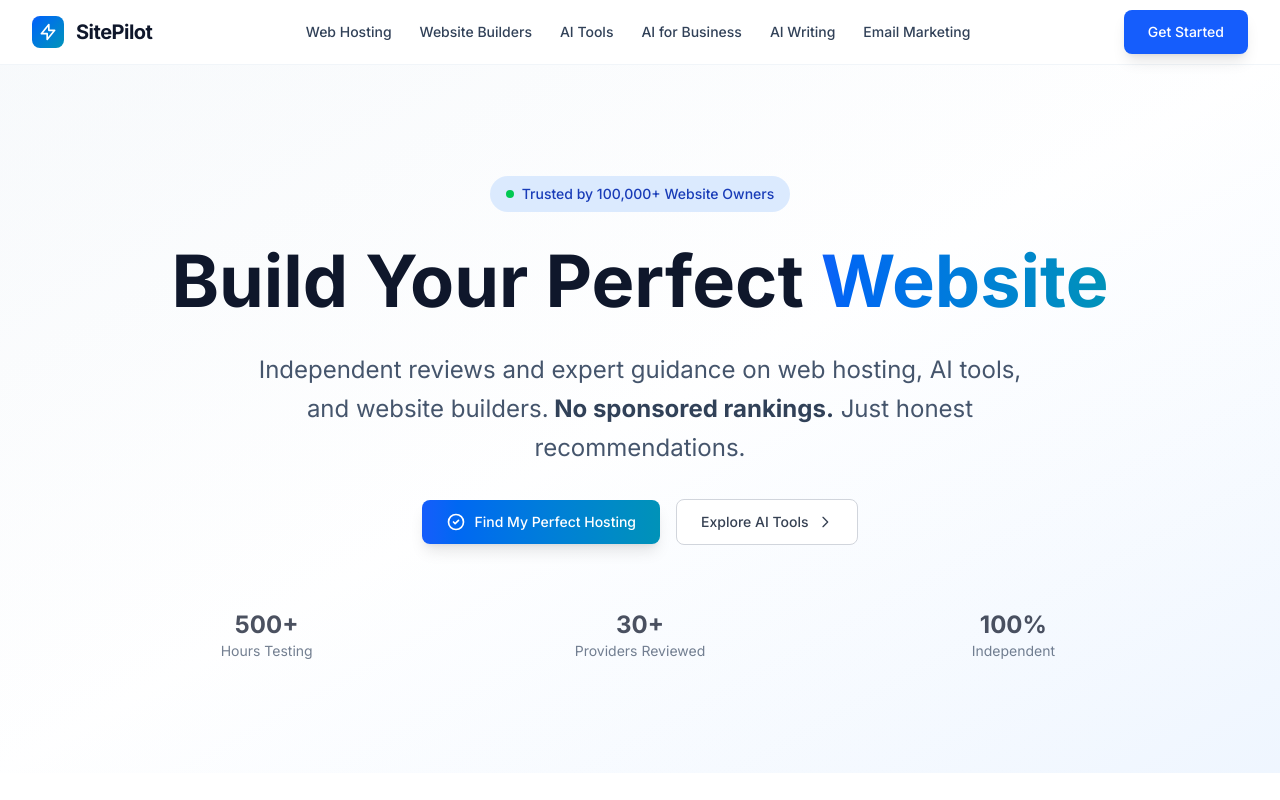
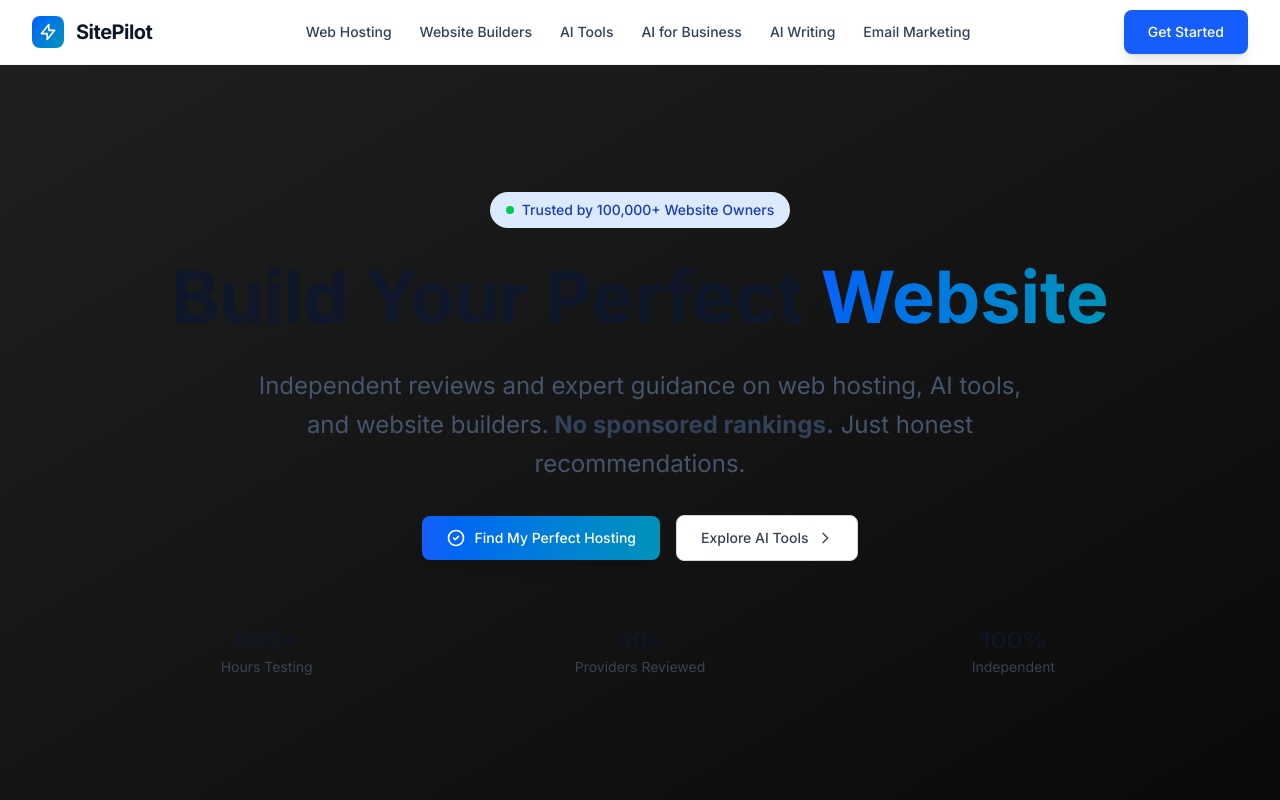
Before and after one commit to teccoxie2/sitepilot, a Next.js app: page / in a window 1280 px wide. Shown: the top 800 px of the page. Built offline with nearby package versions, Linux system fonts and the light colour scheme.

Commit message:
verify: add Impact site verification and modernize homepage UI to Black Knight

```diff
--- a/src/app/page.tsx
+++ b/src/app/page.tsx
@@ -11,8 +11,11 @@
         url="https://sitepilot.co"
       />
 
-      {/* Hero Section - Modern & Compelling */}
-      <section className="relative bg-gradient-to-br from-slate-50 via-white to-blue-50 py-20 md:py-28 overflow-hidden">
+      {/* Impact Site Verification */}
+      <div style={{ display: 'none' }}>Impact-Site-Verification: ebd73b69-ae33-44b8-bd16-7c33c5b521d9</div>
+
+      {/* Hero Section - Professional & Technical */}
+      <section className="relative bg-[#0A0A0A] py-24 md:py-32 overflow-hidden border-b border-white/5">
         {/* 背景装饰元素 */}
         <div className="absolute inset-0 opacity-30">
           <div className="w-full h-full bg-gradient-to-br from-blue-50/30 to-transparent"></div>
```
